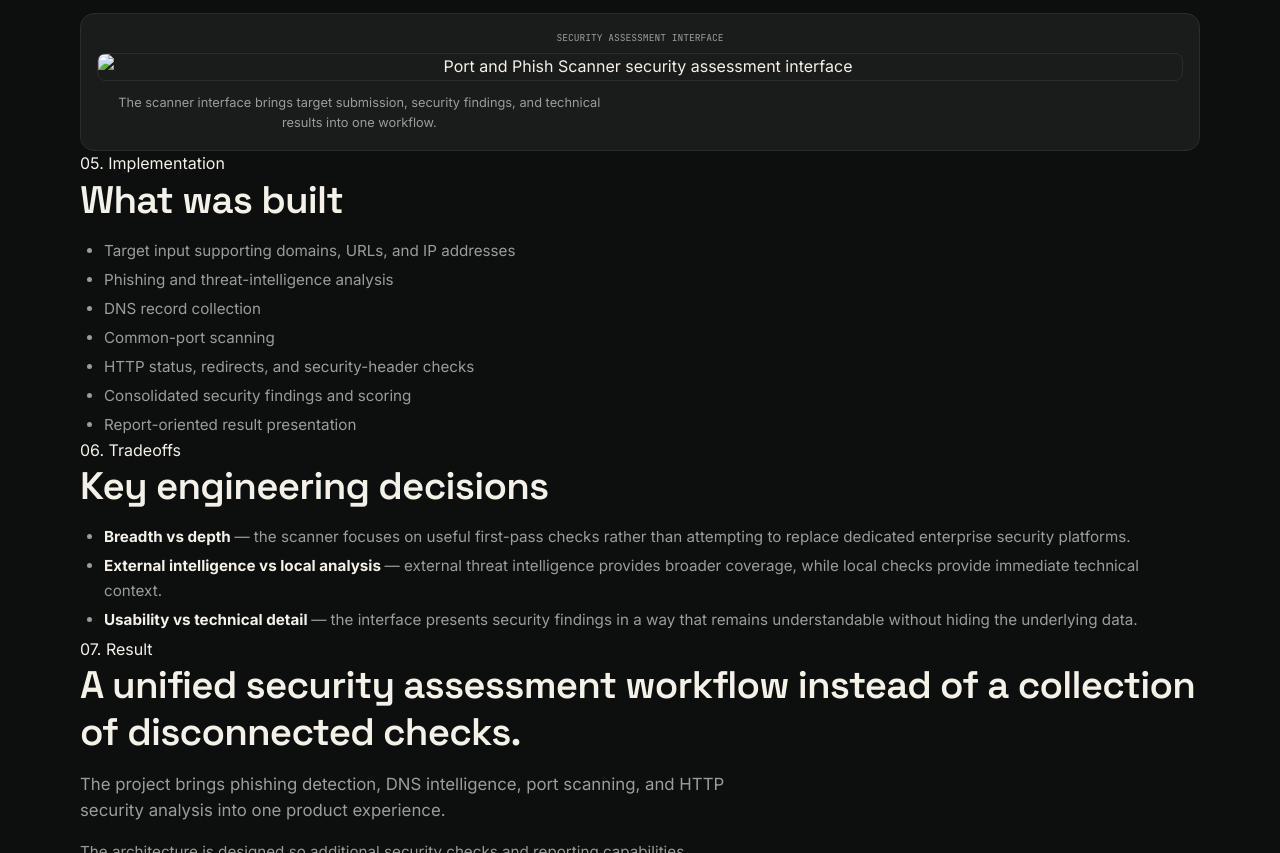
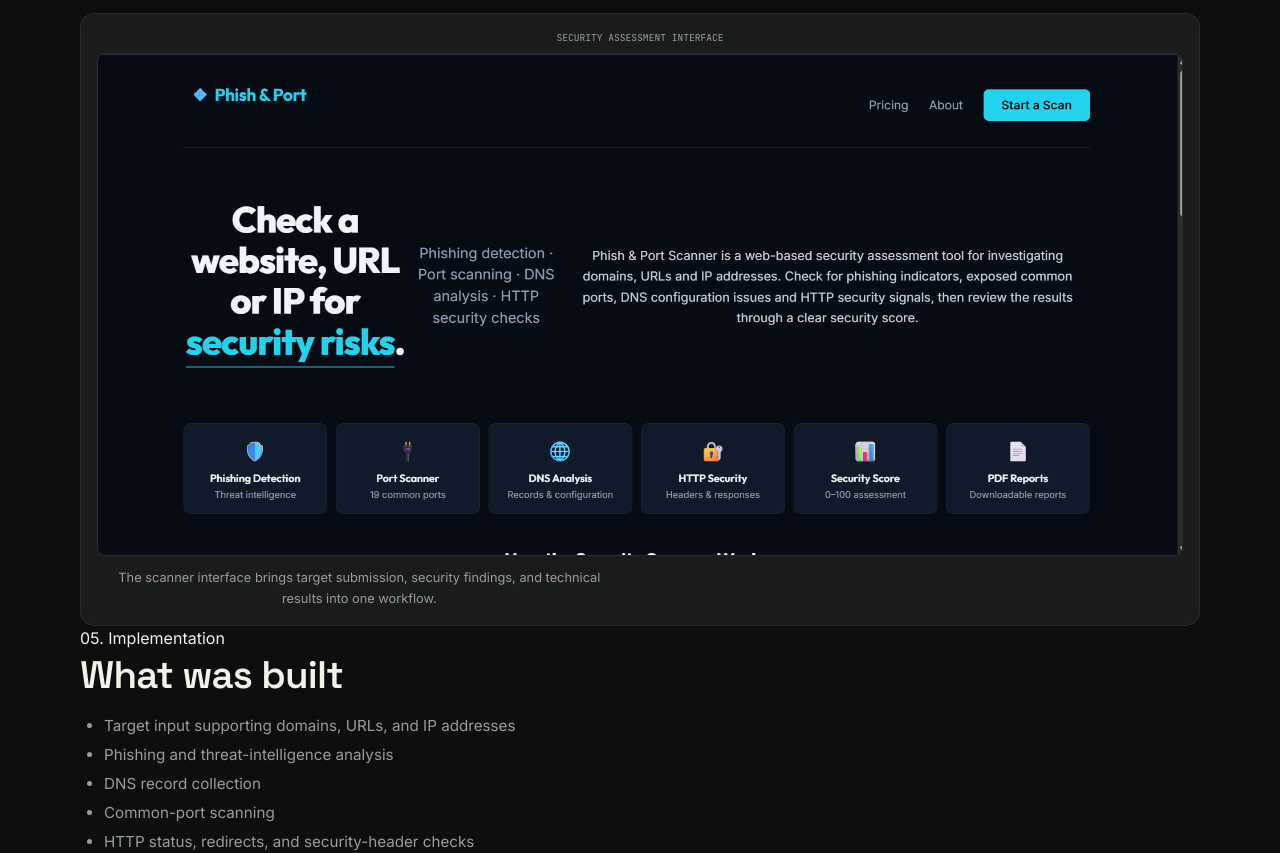
Before and after one commit to aceyatech-ui/aceya-service-page, a plain HTML site: page case-studies/port-scanner.html in a window 1280 px wide. Shown: the part 1525-2378 px from the top of the page. Drawn offline with Linux system fonts and the light colour scheme.

Commit message:
corrected img name for port and  fish

```diff
--- a/case-studies/port-scanner.html
+++ b/case-studies/port-scanner.html
@@ -572,7 +572,7 @@
             </div>
 
             <img
-              src="/assets/images/portandphishimg..pngpng"
+              src="/assets/images/portandphishimg.png.png"
               alt="Port and Phish Scanner security assessment interface"
               style="
                 width:100%;
```
